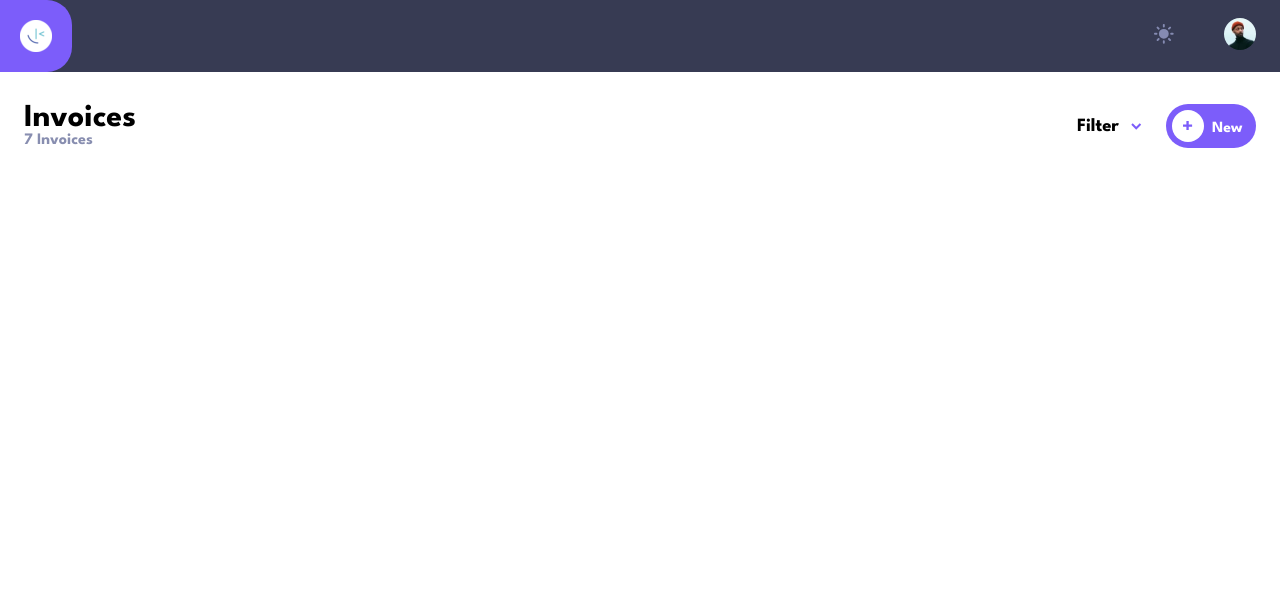
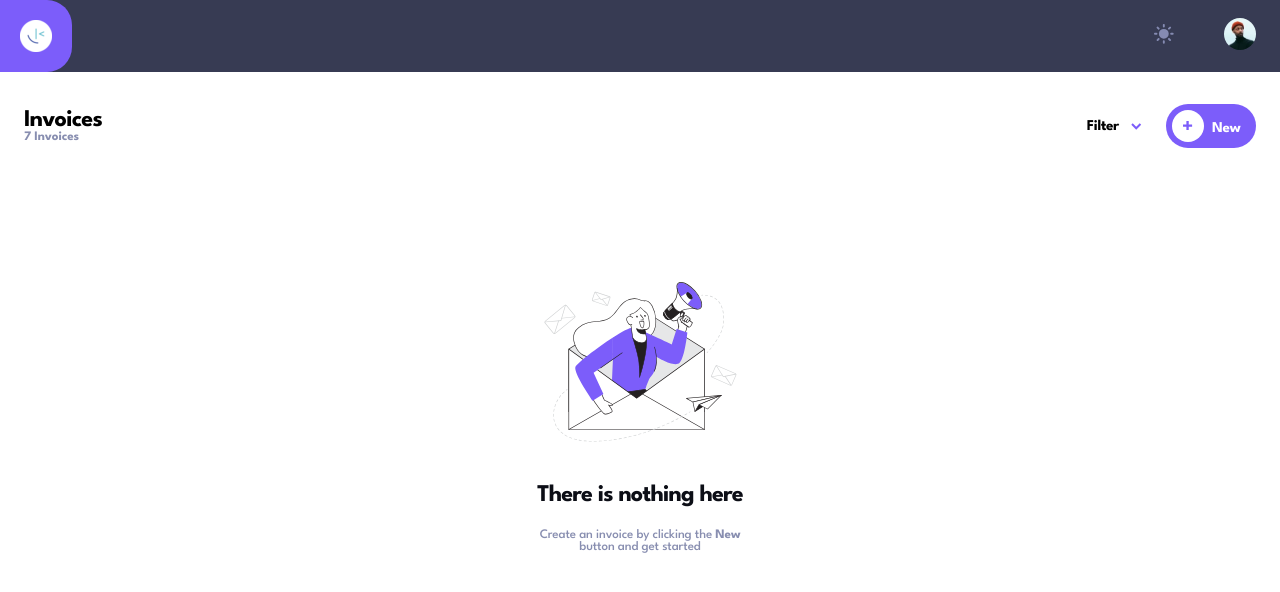
Before and after one commit to eosook/invoice-tracker, a React (Vite) app: page / in a window 1280 px wide. Shown: the top 592 px of the page. Built offline with nearby package versions, Linux system fonts and the light colour scheme.

Commit message:
finishes styling for empty invoice page

```diff
--- a/src/components/EmptyInvoiceList/EmptyInvoiceList.scss
+++ b/src/components/EmptyInvoiceList/EmptyInvoiceList.scss
@@ -0,0 +1,34 @@
+@use '../../styles/partials/colors' as *;
+@use '../../styles/partials/mixins' as *;
+@use '../../styles/partials/fonts' as *;
+
+.emptyInvoice{
+    display: flex;
+    flex-direction: column;
+    align-items: center;
+    margin-top: 6.375rem;
+
+    &__image{
+        width: 193px;
+        height: 160px;
+    }
+
+    &__text{
+        margin-top: 2.625rem;
+        text-align: center;
+        width: 207px;
+    }
+
+    &__header{
+        @include spartanFont(1.5rem, bold, $black-hover, -0.75px);
+    }
+
+    &__subheader{
+        @include spartanFont(0.8125rem, 500, $grey, -0.1px);
+        margin-top: 1.4375rem;
+    }
+
+    &--new{
+        font-weight: bold;
+    }
+}
--- a/src/components/EmptyInvoiceList/EmptyInvoiceList.tsx
+++ b/src/components/EmptyInvoiceList/EmptyInvoiceList.tsx
@@ -1,10 +1,17 @@
-import './EmptyInvoiceList.scss'
-import emptyImage from '../../assets/images/illustration-empty.svg';
+import "./EmptyInvoiceList.scss";
+import emptyImage from "../../assets/images/illustration-empty.svg";
 
-export default function EmptyInvoiceList(){
-    return (
-        <div className="emptyInvoice">
-            <img src={emptyImage}></img>
-        </div>
-    )
+export default function EmptyInvoiceList() {
+  return (
+    <main className="emptyInvoice">
+      <img className="emptyInvoice__image" src={emptyImage}></img>
+      <div className="emptyInvoice__text">
+        <h2 className="emptyInvoice__header">There is nothing here</h2>
+        <h3 className="emptyInvoice__subheader">
+          Create an invoice by clicking the{" "}
+          <span className="emptyInvoice--new">New</span> button and get started
+        </h3>
+      </div>
+    </main>
+  );
 }
--- a/src/components/InvoiceHeader/InvoiceHeader.scss
+++ b/src/components/InvoiceHeader/InvoiceHeader.scss
@@ -15,10 +15,10 @@
     }
 
     &__header{
-        @include spartanFont(24px, bold);
+        @include spartanFont(1.5rem, bold, black, -0.75px);
     }
     &__subheader{
-        @include spartanFont(13px, medium);
+        @include spartanFont(0.8125rem, medium, black, -0.1px);
         color: $grey;
     }
 }
@@ -28,7 +28,7 @@
         display: flex;
         align-items: center;
         &--text{
-            @include spartanFont(15px, bold);
+            @include spartanFont(0.9375rem, bold, black, -0.25px);
             margin-right: 12px;
         }
     }
@@ -39,8 +39,7 @@
         @include purpleButton;
 
         &--text{
-            @include spartanFont(15px, bold);
-            color: white;
+            @include spartanFont(0.9375rem, bold, white, -0.25px);
             margin-top: 4px;
         }
     }
--- a/src/pages/InvoicePage/InvoicePage.tsx
+++ b/src/pages/InvoicePage/InvoicePage.tsx
@@ -1,3 +1,4 @@
+import EmptyInvoiceList from '../../components/EmptyInvoiceList/EmptyInvoiceList'
 import InvoiceHeader from '../../components/InvoiceHeader/InvoiceHeader'
 import './InvoicePage.scss'
 
@@ -5,6 +6,7 @@ export default function InvoiceList(){
     return (
         <main>
             <InvoiceHeader />
+            <EmptyInvoiceList />
         </main>
     )
 }
--- a/src/styles/partials/_colors.scss
+++ b/src/styles/partials/_colors.scss
@@ -10,6 +10,7 @@ $grey: #888EB0;
 $black: #373B53;
 $black-hover: #0C0E16;
 
+
 $font-white: #FFFFFF;
 $font-blue: #7E88C3;
 
--- a/src/styles/partials/_mixins.scss
+++ b/src/styles/partials/_mixins.scss
@@ -1,10 +1,12 @@
 @use './colors' as *;
 @use './fonts' as *;
 
-@mixin spartanFont($weight, $size){
+@mixin spartanFont($size, $weight, $color, $spacing){
     font-family: $primary-font;
     font-weight: $weight;
     font-size: $size;
+    letter-spacing: $spacing;
+    color: $color;
 }
 
 @mixin purpleButton(){
```
